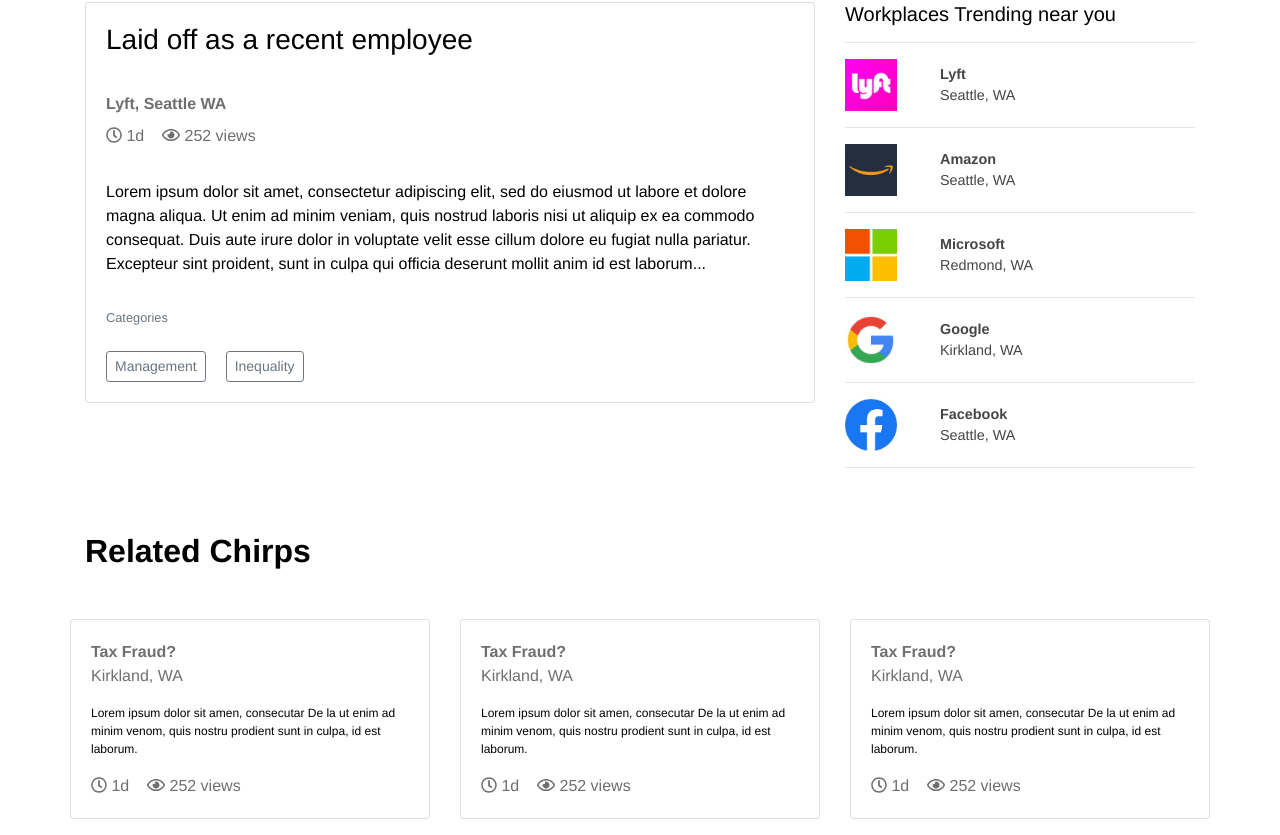
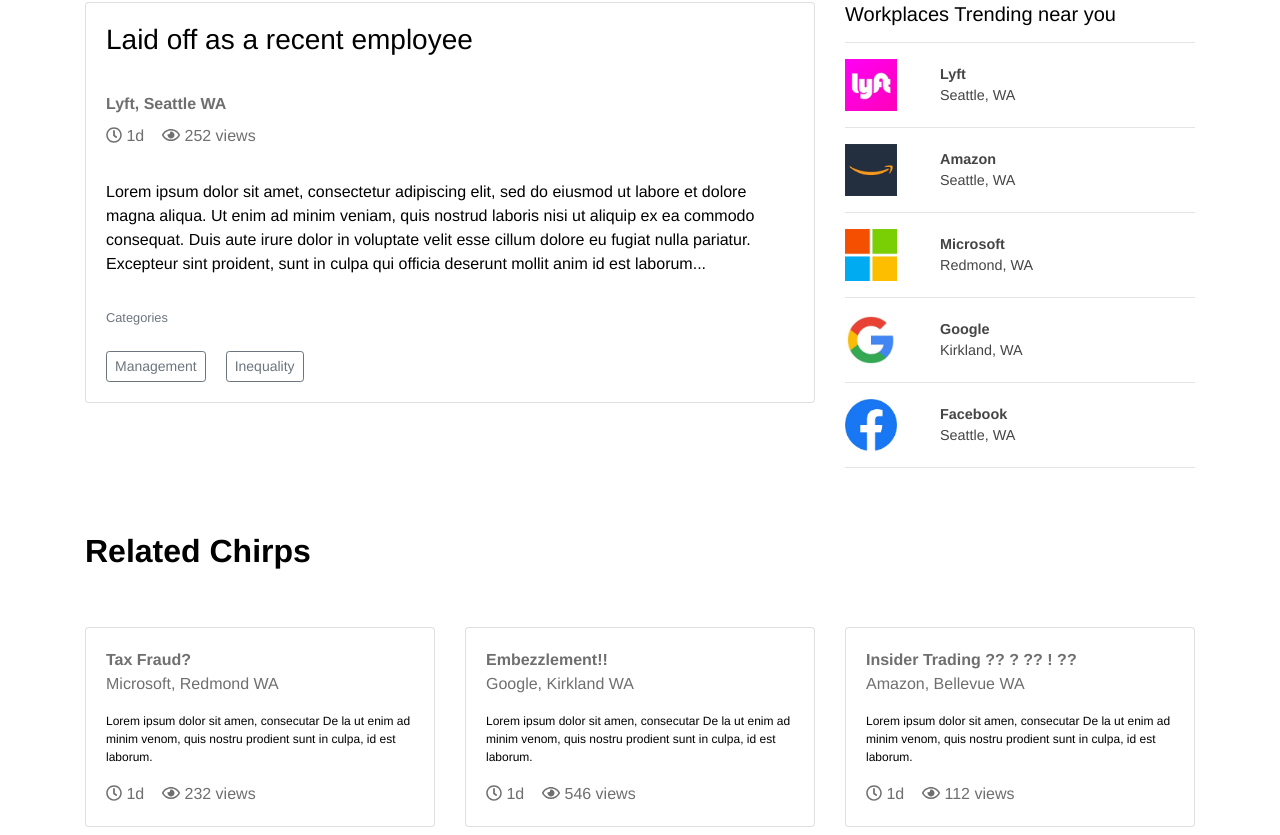
Before and after one commit to chirpout/app, a React (Create React App) app: page /chirps in a window 1280 px wide. Shown: the part 222-1057 px from the top of the page. Built offline with nearby package versions, Linux system fonts and the light colour scheme.

Commit message:
some prrog

```diff
--- a/package.json
+++ b/package.json
@@ -12,8 +12,10 @@
     "@testing-library/user-event": "^7.2.1",
     "aos": "^2.3.4",
     "bootstrap": "^4.4.1",
+    "chart.js": "^2.9.3",
     "jquery": "^3.5.0",
     "react": "^16.13.1",
+    "react-chartjs-2": "^2.9.0",
     "react-dom": "^16.13.1",
     "react-router-dom": "^5.1.2",
     "react-scripts": "3.4.1",
--- a/src/App.js
+++ b/src/App.js
@@ -10,6 +10,7 @@ import Dashboard from "./pages/dashboard.js";
 import Before from "./pages/before.js";
 
 import Chirps from "./pages/chirps";
+import Companies from "./pages/companies";
 
 class App extends Component {
   constructor(props) {
@@ -31,6 +32,7 @@ class App extends Component {
             <Route exact path='/before' component={Before} />
             <Route exact path="/dashboard" component={Dashboard} />
             <Route exact path="/chirps" component={Chirps} />
+            <Route exact path="/companies" component={Companies} />
           </Switch>
         </header>
         <main></main>
--- a/src/components/navigation.js
+++ b/src/components/navigation.js
@@ -55,7 +55,7 @@ export default class Navigation extends Component {
 
               <NavItem>
                 <NavLink>
-                  <Link to='/' passHref>
+                  <Link to='/companies' passHref>
                     Companies
                   </Link>
                 </NavLink>
--- a/src/index.css
+++ b/src/index.css
@@ -21,14 +21,10 @@ h3 {
   font-weight: bold;
 }
 
-p {
+/* p {
   font-size: 1.5em;
   font-weight: 200;
-}
-
-.btn {
-  /* border-radius: 0 !important; */
-}
+} */
 
 .btnColor {
   background: #FFB85A 0% 0% no-repeat padding-box;
--- a/src/pages/chirps.js
+++ b/src/pages/chirps.js
@@ -117,13 +117,14 @@ class Chirps extends Component {
 
                 <Container>
                     <h3>Related Chirps</h3>
+
                     <Row className='mt-5 justify-content-md-center'>
-                        <Row>
-                            <Col>
-                                <Card>
+
+                            <Col xs="auto" md="4">
+                                <Card className='my-2'>
                                     <CardBody>
                                         <div className={styles.company}>Tax Fraud?</div>
-                                        <div className={styles.footer_title}>Kirkland, WA</div>
+                                        <div className={styles.footer_title}>Microsoft, Redmond WA</div>
                                         <CardText>
                                             <div className={styles.footer_text}>
                                                 Lorem ipsum dolor sit amen, consecutar
@@ -131,17 +132,17 @@ class Chirps extends Component {
                                                 sunt in culpa, id est laborum.
                                             </div>
                                         </CardText>
-                                        <div className={styles.footer_stats}><i></i><FontAwesomeIcon icon={faClock} /> 1d &nbsp; &nbsp;<FontAwesomeIcon icon={faEye} /> 252 views</div>
+                                        <div className={styles.footer_stats}><i></i><FontAwesomeIcon icon={faClock} /> 1d &nbsp; &nbsp;<FontAwesomeIcon icon={faEye} /> 232 views</div>
 
                                     </CardBody>
                                 </Card>
                             </Col>
 
-                            <Col>
-                                <Card>
+                            <Col xs="auto" md="4">
+                                <Card className='my-2'>
                                     <CardBody>
-                                        <div className={styles.company}>Tax Fraud?</div>
-                                        <div className={styles.footer_title}>Kirkland, WA</div>
+                                        <div className={styles.company}>Embezzlement!!</div>
+                                        <div className={styles.footer_title}>Google, Kirkland WA</div>
                                         <CardText>
                                             <div className={styles.footer_text}>
                                                 Lorem ipsum dolor sit amen, consecutar
@@ -149,17 +150,17 @@ class Chirps extends Component {
                                                 sunt in culpa, id est laborum.
                                             </div>
                                         </CardText>
-                                        <div className={styles.footer_stats}><i></i><FontAwesomeIcon icon={faClock} /> 1d &nbsp; &nbsp;<FontAwesomeIcon icon={faEye} /> 252 views</div>
+                                        <div className={styles.footer_stats}><i></i><FontAwesomeIcon icon={faClock} /> 1d &nbsp; &nbsp;<FontAwesomeIcon icon={faEye} /> 546 views</div>
 
                                     </CardBody>
                                 </Card>
                             </Col>
 
-                            <Col>
-                                <Card>
+                            <Col xs="auto" md="4">
+                                <Card className='my-2'>
                                     <CardBody>
-                                        <div className={styles.company}>Tax Fraud?</div>
-                                        <div className={styles.footer_title}>Kirkland, WA</div>
+                                        <div className={styles.company}>Insider Trading ?? ? ?? ! ??</div>
+                                        <div className={styles.footer_title}>Amazon, Bellevue WA</div>
                                         <CardText>
                                             <div className={styles.footer_text}>
                                                 Lorem ipsum dolor sit amen, consecutar
@@ -167,13 +168,12 @@ class Chirps extends Component {
                                                 sunt in culpa, id est laborum.
                                             </div>
                                         </CardText>
-                                        <div className={styles.footer_stats}><i></i><FontAwesomeIcon icon={faClock} /> 1d &nbsp; &nbsp;<FontAwesomeIcon icon={faEye} /> 252 views</div>
+                                        <div className={styles.footer_stats}><i></i><FontAwesomeIcon icon={faClock} /> 1d &nbsp; &nbsp;<FontAwesomeIcon icon={faEye} /> 112 views</div>
 
                                     </CardBody>
                                 </Card>
                             </Col>
 
-                        </Row>
                     </Row>
                 </Container>
             </div>
--- /dev/null
+++ b/src/pages/companies.js
@@ -0,0 +1,32 @@
+import React, { Component } from "react";
+import { Container, Row, Col, Card, CardTitle, CardBody, CardText, Button, CardFooter } from 'reactstrap';
+import AOS from "aos";
+
+import styles from "./css/companies.module.css";
+
+
+
+class Companies extends Component {
+
+    componentDidMount(props) {
+        AOS.init({
+            duration: 1200,
+        });
+    }
+
+    render() {
+        return (
+            <div>
+                <Container className='pt-5 my-5' data-aos="fade-up">
+                    <h3>Visualize Chirps Over Time</h3>
+                    <hr />
+                    <p>Search for a company and category to view the number chirps submitted over a period of time.</p>
+
+
+                </Container>
+            </div>
+        );
+    }
+}
+
+export default Companies;
--- a/src/pages/css/chirps.module.css
+++ b/src/pages/css/chirps.module.css
@@ -41,6 +41,7 @@
 .footer_title {
     color: #6F6F6F;
     margin-bottom: 1em;
+    font-weight: 300;
 }
 
 .footer_text {
@@ -50,5 +51,6 @@
 
 .footer_stats {
     font-size: 1rem;
+    font-weight: 300;
     color: #6F6F6F;
 }
--- a/src/pages/css/home.module.css
+++ b/src/pages/css/home.module.css
@@ -16,6 +16,11 @@
 
 .heading {
     color: #FFB85A;
+}
+
+.sub_header {
+    font-size: 1.5em;
+    font-weight: 200;
 }
 
 .btnheading {
--- a/src/pages/home.js
+++ b/src/pages/home.js
@@ -51,7 +51,7 @@ class Home extends Component {
               <Col className="d-flex align-items-center mb-4" sm={6}>
                 <div>
                   <h1>Your concern,<br></br><span className={styles.heading}>Amplified.</span></h1>
-                  <p>
+                  <p className={styles.sub_header}>
                     Voice your concern privately and follow other concerns happening in the workplace. Contribute to creating healthier, happier and more productive work environments.
                   </p>
                   <Link to="/before" passHref>
```
Also changed, not shown: src/pages/css/companies.module.css (added), 1 other file (tests, documents, lock files or other folders).
